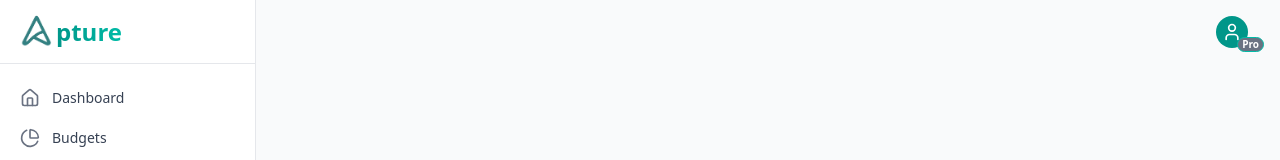
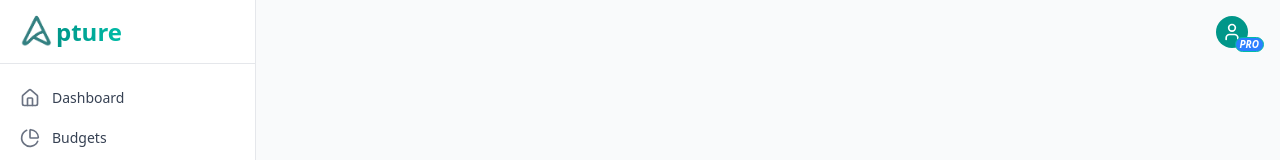
Before and after one commit to Mypath2tech-admin/apture, a Next.js app: page /dashboard/ai-assistant in a window 1280 px wide. Shown: the top 160 px of the page. Built offline with nearby package versions, Linux system fonts and the light colour scheme.

Commit message:
Update DashboardHeader to reflect user subscription status as "PRO"
- Changed initial state of isProUser from "free" to "PRO".
- Updated user type display styling to be italic and bold with a blue background for better visibility.

```diff
--- a/src/components/dashboard/DashboardHeader.tsx
+++ b/src/components/dashboard/DashboardHeader.tsx
@@ -7,7 +7,7 @@ import { useRouter } from "next/navigation";
 import { useEffect, useState } from "react";
 export default function DashboardHeader() {
   const [isProfileOpen, setIsProfileOpen] = useState(false);
-  const [isProUser, setIsProUser] = useState("free");
+  const [isProUser, setIsProUser] = useState("PRO");
   const { logout } = useAuthStore();
   const router = useRouter();
   const handleLogout = async () => {
@@ -16,7 +16,7 @@ export default function DashboardHeader() {
   };
 
   const checkSubscription = () => {
-    setIsProUser("free");
+    setIsProUser("PRO");
   };
 
   useEffect(() => {
@@ -62,9 +62,9 @@ export default function DashboardHeader() {
               >
                 <span className="sr-only">Open user menu</span>
                 <div className="relative h-8 w-8 rounded-full bg-teal-600 flex items-center justify-center text-white">
-                  <User className="h-5 w-5" aria-hidden="true" />
-                  <div className="absolute -bottom-1 -right-4 bg-gray-500 text-xs text-white px-1 rounded-full border border-teal-500 text-[10px] font-bold">
-                    {isProUser ? "Pro" : "Free"}
+                  <User className="h-5 w-5 cursor-pointer" aria-hidden="true" />
+                  <div className="italic absolute -bottom-1 -right-4 bg-blue-500 text-xs text-white px-1 rounded-full border border-teal-500 text-[10px] font-extrabold">
+                    {isProUser}
                   </div>
                 </div>
               </button>
```
